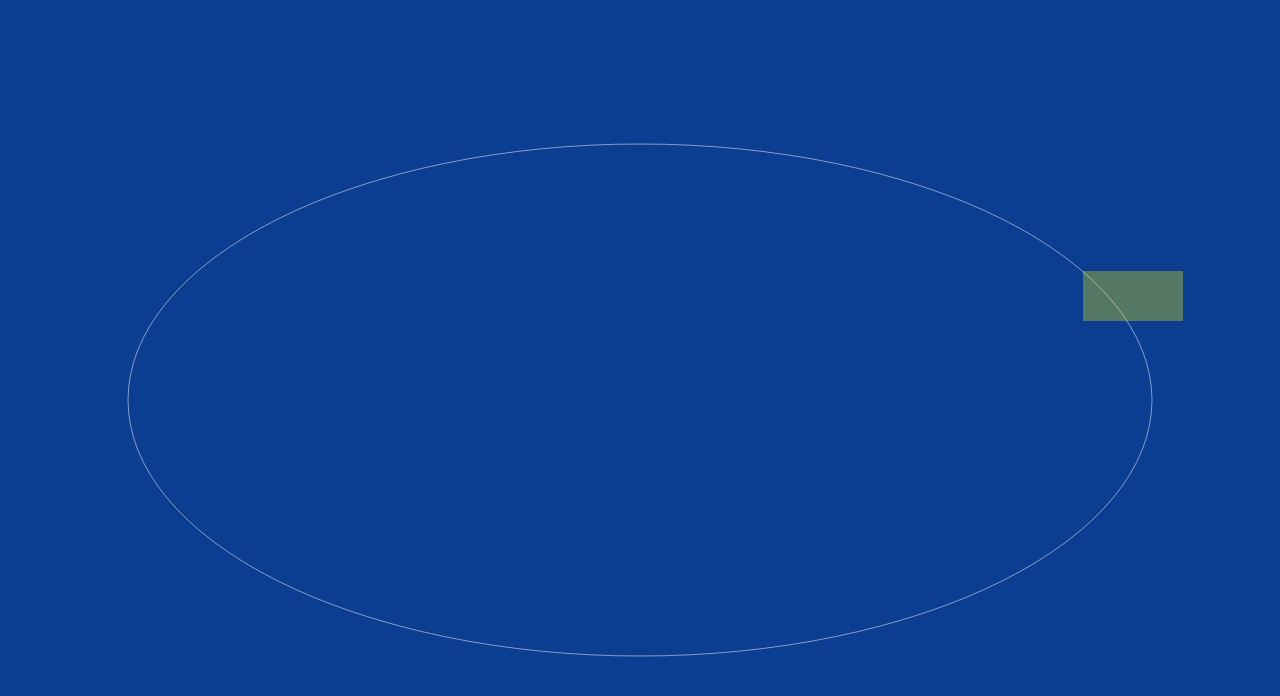
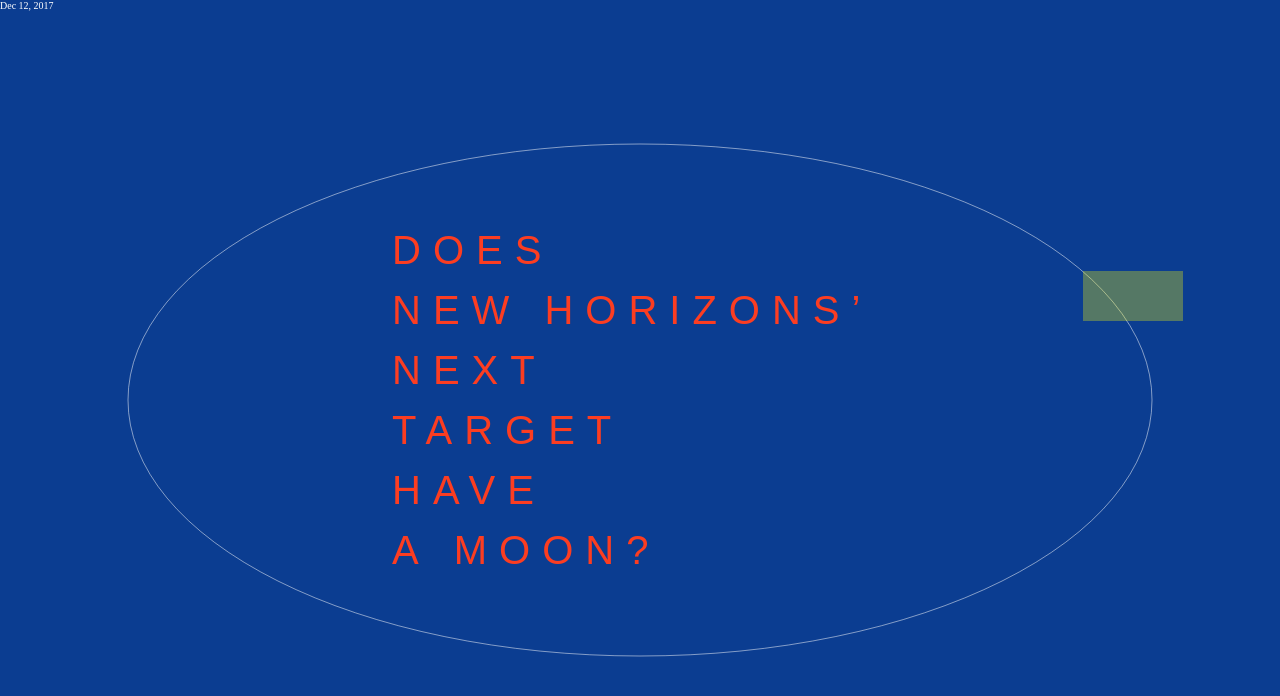
Before and after one commit to adinaradke/orbits, a plain HTML site: page index.html in a window 1280 px wide. Drawn offline with nearby package versions, Linux system fonts and the light colour scheme; a web font is replaced by a local one.

Commit message:
sun class is centered

```diff
--- a/css/style.css
+++ b/css/style.css
@@ -94,10 +94,9 @@
 
 .galaxy {
   /*position: fixed;*/
-  display: block;
-  position: absolute;
   width: 100%;
   height: 100%;
+  position: relative;
 }
 
 #satelliteTest, #satelliteTest-dummy {
@@ -120,3 +119,21 @@
   left:0px;
   background-color:  none;
 }
+
+.sun {
+  width: 6em;
+  font-size: 4em;
+  line-height: 1.5em;
+  font-family: 'KometBold', sans-serif;
+  color: #fc3d21;
+  text-transform: uppercase;
+  letter-spacing: 0.3em;
+
+  margin: 0 auto;
+   position: absolute;
+   top: 50%;
+   left: calc(50% - 3.2em);
+   margin-right: -50%;
+   transform: translate(-50%, -50%)
+  /* margin-left: -3.2em; */
+}
--- a/index.html
+++ b/index.html
@@ -31,9 +31,13 @@
 
   <div id="universe">
     <div class="galaxy">
-      <!--div class="sun">
-      </div-->
-      <div id="satelliteTest" class="satellite">
+      <h1 class="sun">Does New&nbsp;Horizons’ Next Target Have a&nbsp;Moon?</h1>
+      <div id="satelliteTest">
+      </div>
+      <div id="navitem--sub--1" class="orbit orbit-infinite">
+        <div class="pos">
+          <div class="subitem ">Dec&nbsp;12,&nbsp;2017</div>
+        </div>
       </div>
     </div>
   </div>
```
Also changed, not shown: 2 other files.
